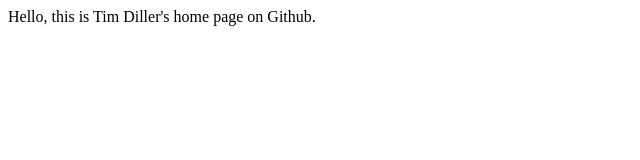
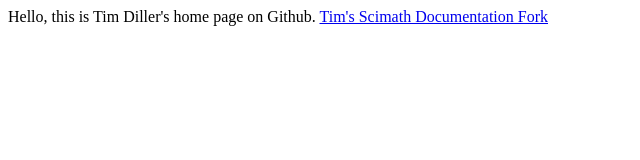
Before and after one commit to timdiller/timdiller.github.com, a plain HTML site: page index.html in a window 1280 px wide. Shown: the whole page, without its empty margins (0-640 px from the left). Drawn offline with Linux system fonts and the light colour scheme.

Commit message:
link to scimath docs page.

```diff
--- a/index.html
+++ b/index.html
@@ -1 +1,4 @@
 Hello, this is Tim Diller's home page on Github.
+
+<a href=http://timdiller.github.com/scimath>Tim's Scimath Documentation
+Fork</a>
```
